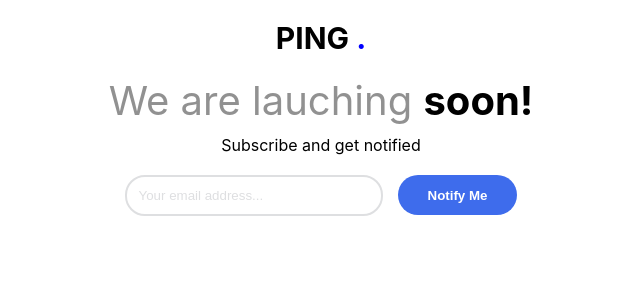
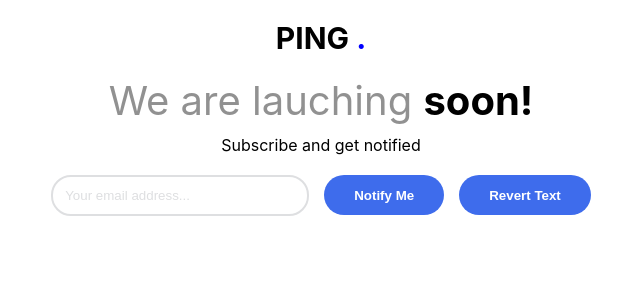
Before and after one commit to MarcelloAragoni/ping, a React (Create React App) app: page / in a window 1280 px wide. Shown: the top 300 px of the page, without its empty margins (319-959 px from the left). Built offline with nearby package versions, Linux system fonts and the light colour scheme.

Commit message:
revet button

```diff
--- a/src/pages/Subscription/Subscription.jsx
+++ b/src/pages/Subscription/Subscription.jsx
@@ -9,6 +9,14 @@ export default function SubscriptionPage() {
 
   function handleButtonClick() {
     window.alert(inputState);
+  }
+
+  function handleRevertButton() {
+    window.alert(revertButton(inputState));
+  }
+
+  function revertButton(s) {
+    return s.split("").reverse().join("");
   }
 
   return (
@@ -31,6 +39,11 @@ export default function SubscriptionPage() {
           placeholder="Your email address..."
         />
         <Button onClick={handleButtonClick} type="primary" text="Notify Me" />
+        <Button
+          onClick={handleRevertButton}
+          type="primary"
+          text="Revert Text"
+        />
       </div>
     </>
   );
```
